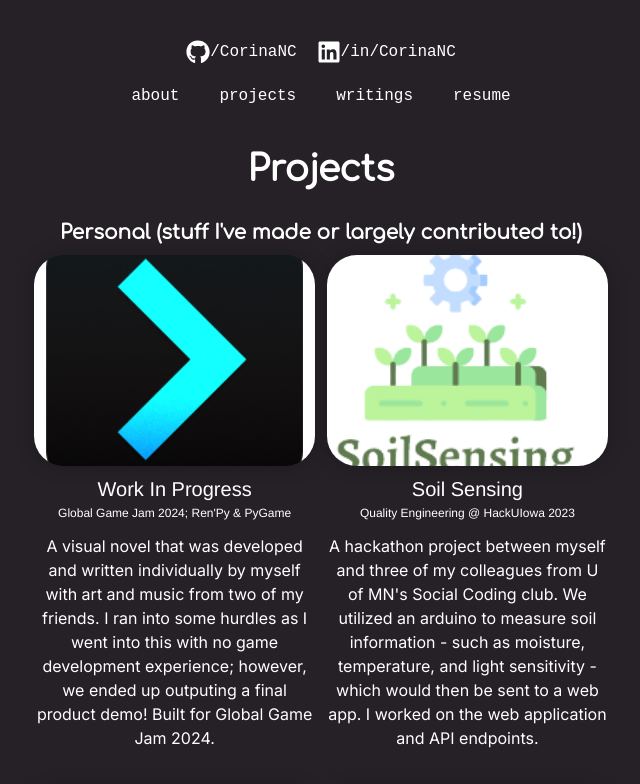
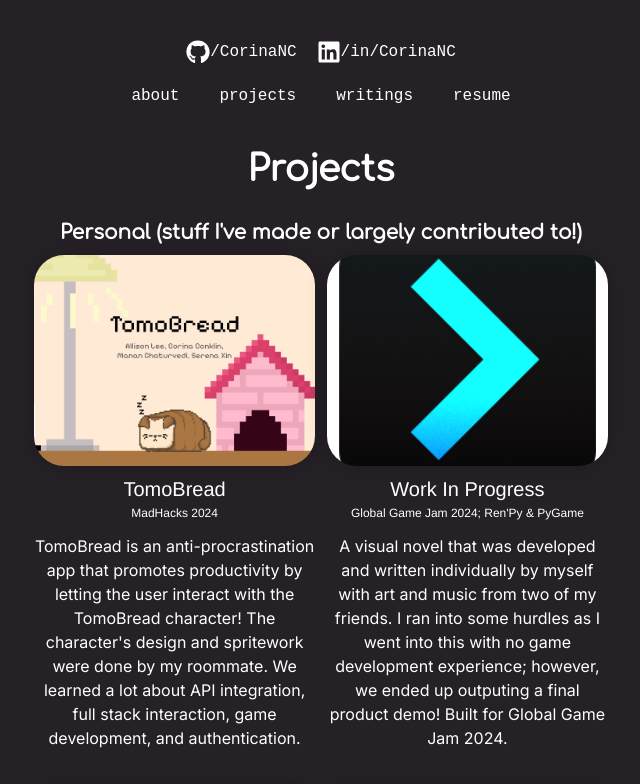
Before and after one commit to CorinaNC/corinanc.site, a Next.js app: page /projects in a window 1280 px wide. Shown: the top 784 px of the page, without its empty margins (319-959 px from the left). Built offline with nearby package versions, Linux system fonts and the light colour scheme.

Commit message:
added my tomobread :)

```diff
--- a/src/app/projects/page.tsx
+++ b/src/app/projects/page.tsx
@@ -12,6 +12,7 @@ import rainingHelvetica from "../public/images/helvetica.png"
 import holeInTheGround from "../public/images/hole.png"
 import earthquakeVisualizer from "../public/images/earthQuake.png"
 import antsDance from "../public/images/ant.png"
+import tomoBread from "../public/images/tomoBread.png"
 
 export default function Projects() {
     return (
@@ -24,6 +25,17 @@ export default function Projects() {
                 Personal (stuff I've made or largely contributed to!)
             </Heading>
             <SimpleGrid columns={[1, 2, 2]} gap={3} paddingTop={'10px'}>
+            <Section delay={0.05}>
+                    <WorkGridItem
+                        href="https://devpost.com/software/tomobread"
+                        title="TomoBread"
+                        thumbnail={tomoBread.src}>
+                        MadHacks 2024
+                    </WorkGridItem>
+                    <Text fontFamily="Inter" textAlign="center">
+                        TomoBread is an anti-procrastination app that promotes productivity by letting the user interact with the TomoBread character!  The character's design and spritework were done by my roommate.  We learned a lot about API integration, full stack interaction, game development, and authentication.
+                    </Text>
+                </Section>
                 <Section delay={0.05}>
                     <WorkGridItem
                         href="https://globalgamejam.org/games/2024/work-progress-4"
```
Also changed, not shown: src/app/public/images/tomoBread.png (added).
